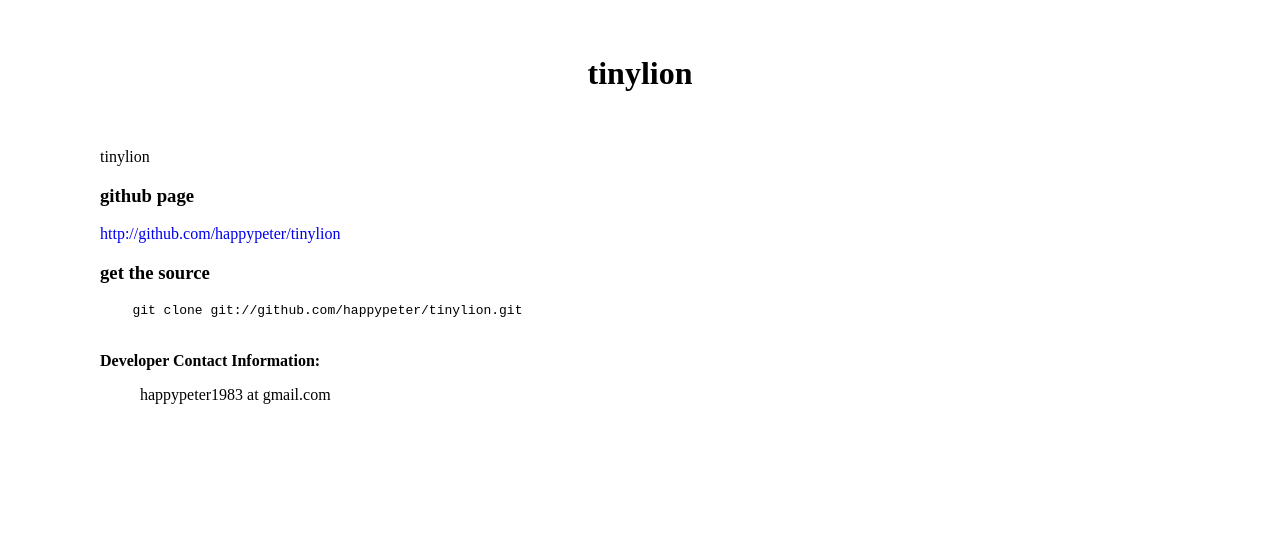
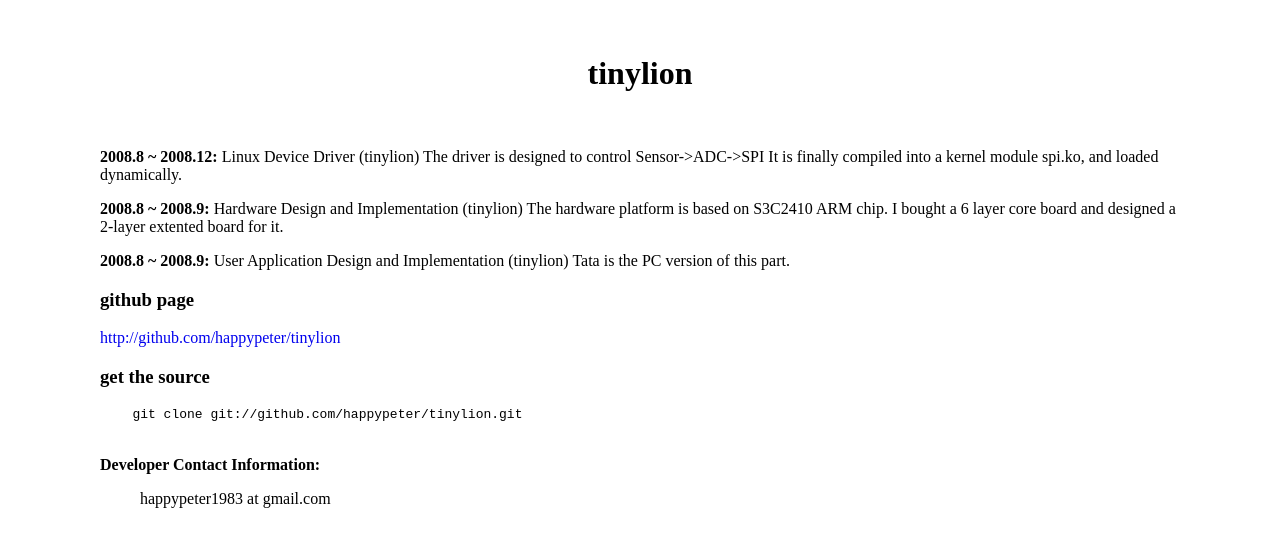
Before and after one commit to happypeter/tinylion, a Jekyll site: the page built from index.markdown, in a window 1280 px wide. Shown: the top 547 px of the page. Built offline with Jekyll 4.4.1, drawn with Linux system fonts in a browser that asks for light colours; Markdown is read by kramdown in place of the engine named in the settings.

Commit message:
from resume

```diff
--- a/index.markdown
+++ b/index.markdown
@@ -5,8 +5,17 @@ layout: default
 <h1 style="text-align:center">tinylion</h1>
 <br />
 
-tinylion
 
+__2008.8 ~ 2008.12:__ Linux Device Driver (tinylion)
+The driver is designed to control Sensor->ADC->SPI It is finally
+compiled into a kernel module spi.ko, and loaded dynamically.
+
+__2008.8 ~ 2008.9:__ Hardware Design and Implementation (tinylion)
+The hardware platform is based on S3C2410 ARM chip. I bought a 6 layer
+core board and designed a 2-layer extented board for it.
+
+__2008.8 ~ 2008.9:__ User Application Design and Implementation (tinylion)
+Tata is the PC version of this part.
 ### github page
 
 <http://github.com/happypeter/tinylion>
```
